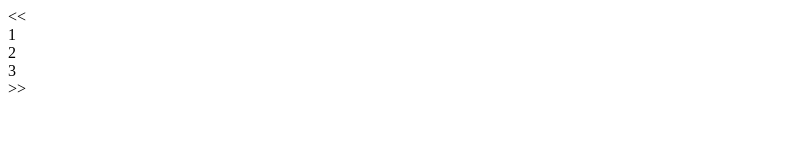
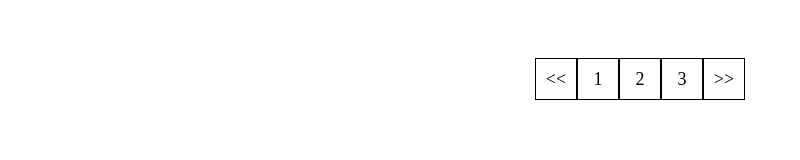
Before and after one commit to angelobordin/pagination, a plain HTML site: page index.html in a window 1280 px wide. Shown: the whole page, without its empty margins (0-800 px from the left). Drawn offline with Linux system fonts and the light colour scheme.

Commit message:
add style

```diff
--- a/style.css
+++ b/style.css
@@ -1,3 +1,23 @@
 .main {
+    display: flex;
+    align-items: center;
+    justify-content: center;
+}
 
+.element {
+    width: 20px;
+    height: 20px;
+    border: 1px solid black;
+    display: flex;
+    align-items: center;
+    justify-content: center;
+    padding: 10px;
+    font-size: large;
+    margin-top: 50px;
 }
+
+.element:hover {
+    color: red;
+    width: 30px;
+    height: 30px;
+}
```
